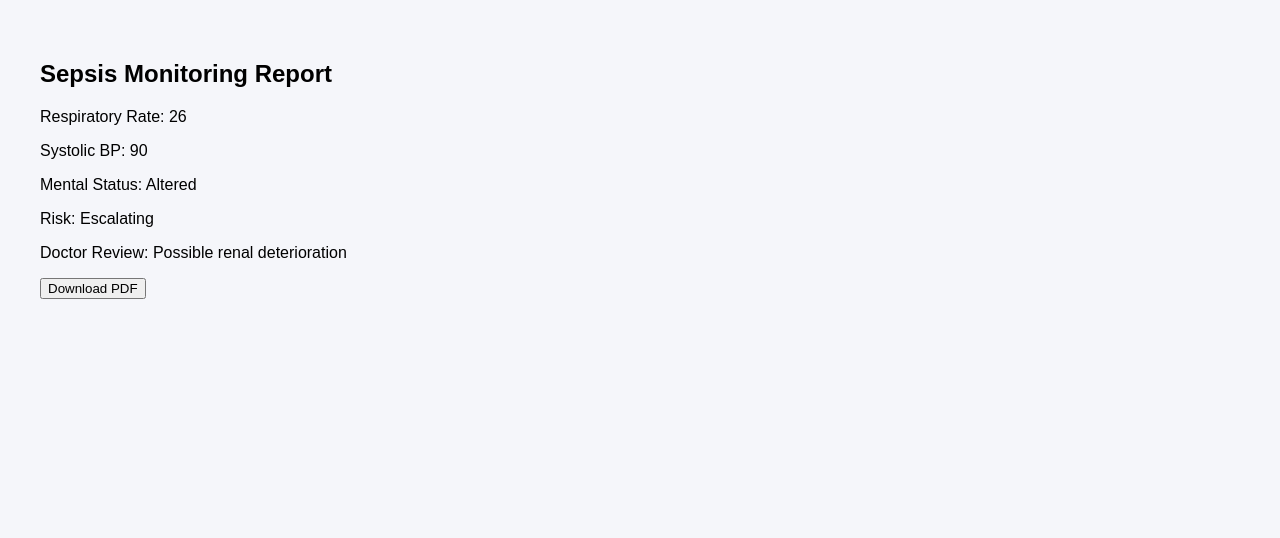
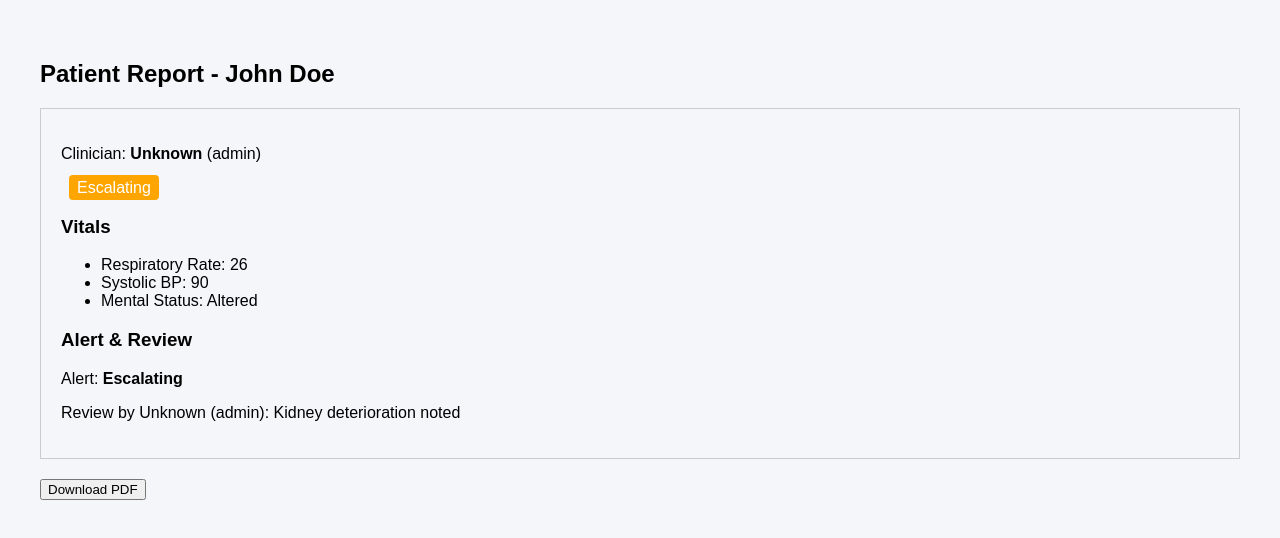
Before and after one commit to SGARVITHA/dum, a React (Create React App) app: page /report/1 in a window 1280 px wide. Shown: the top 538 px of the page. Built offline with nearby package versions, Linux system fonts and the light colour scheme; sample sign-in values are in the browser's storage.

Commit message:
added more pages

```diff
--- a/src/App.jsx
+++ b/src/App.jsx
@@ -5,15 +5,43 @@ import Login from "./pages/Login";
 import PatientList from "./pages/PatientList";
 import PatientDetail from "./pages/PatientDetail";
 import ReportPage from "./pages/ReportPage";
+import RequireAuth from "./components/RequireAuth";
 
 const App = () => {
   return (
     <BrowserRouter>
       <Routes>
+        {/* Public */}
         <Route path="/" element={<Login />} />
-        <Route path="/patients" element={<PatientList />} />
-        <Route path="/patients/:id" element={<PatientDetail />} />
-        <Route path="/report/:id" element={<ReportPage />} />
+
+        {/* Protected */}
+        <Route
+          path="/patients"
+          element={
+            <RequireAuth>
+              <PatientList />
+            </RequireAuth>
+          }
+        />
+
+        <Route
+          path="/patients/:id"
+          element={
+            <RequireAuth>
+              <PatientDetail />
+            </RequireAuth>
+          }
+        />
+
+        <Route
+          path="/report/:id"
+          element={
+            <RequireAuth>
+              <ReportPage />
+            </RequireAuth>
+          }
+        />
+
         <Route path="*" element={<Navigate to="/" />} />
       </Routes>
     </BrowserRouter>
--- a/src/components/AlertBox.jsx
+++ b/src/components/AlertBox.jsx
@@ -1,24 +1,38 @@
 import React, { useState } from "react";
 
-const AlertBox = () => {
+const AlertBox = ({ patientId }) => {
   const [ack, setAck] = useState(false);
   const [note, setNote] = useState("");
 
+  const doctorName = localStorage.getItem("doctorName") || "Unknown";
+  const role = localStorage.getItem("role") || "Unknown";
+
+  const handleAcknowledge = () => {
+    setAck(true);
+    // You can also save review to localStorage or mock DB here
+    console.log({
+      patientId,
+      acknowledgedBy: doctorName,
+      role,
+      note: note || "No review entered"
+    });
+  };
+
   return (
-    <div style={{ border: "1px solid red", padding: 10 }}>
+    <div style={{ border: "1px solid red", padding: 10, marginTop: 20 }}>
       <h4>Escalation Alert</h4>
-
       {!ack ? (
-        <button onClick={() => setAck(true)}>Acknowledge</button>
+        <button onClick={handleAcknowledge}>Acknowledge</button>
       ) : (
-        <>
+        <div>
           <textarea
-            placeholder="Doctor review"
+            placeholder="Enter review (e.g., kidney deterioration)"
             value={note}
             onChange={(e) => setNote(e.target.value)}
+            style={{ width: "100%", height: 60, marginTop: 10 }}
           />
-          <p>Review saved</p>
-        </>
+          <p style={{ marginTop: 10 }}>Acknowledged by {doctorName} ({role})</p>
+        </div>
       )}
     </div>
   );
--- /dev/null
+++ b/src/components/RequireAuth.jsx
@@ -0,0 +1,12 @@
+import React from "react";
+import { Navigate } from "react-router-dom";
+import { isAuthenticated } from "../services/authService";
+
+const RequireAuth = ({ children }) => {
+  if (!isAuthenticated()) {
+    return <Navigate to="/" replace />;
+  }
+  return children;
+};
+
+export default RequireAuth;
--- a/src/pages/Login.jsx
+++ b/src/pages/Login.jsx
@@ -1,18 +1,49 @@
-import React from "react";
+import React, { useState } from "react";
 import { useNavigate } from "react-router-dom";
 
 const Login = () => {
   const navigate = useNavigate();
+  const [name, setName] = useState("");
+  const [role, setRole] = useState("Doctor"); // default role
+  const [error, setError] = useState("");
 
   const handleLogin = () => {
+    if (!name) {
+      setError("Please enter your name");
+      return;
+    }
+
+    // Mock authentication
     localStorage.setItem("token", "mock-jwt");
-    localStorage.setItem("doctorName", "Dr. Smith");
+    localStorage.setItem("doctorName", name);
+    localStorage.setItem("role", role);
+
     navigate("/patients");
   };
 
   return (
     <div style={{ padding: 40 }}>
-      <h2>Doctor / Nurse Login</h2>
+      <h2>Clinician Login</h2>
+
+      <div style={{ marginBottom: 12 }}>
+        <label>Name: </label>
+        <input
+          type="text"
+          value={name}
+          onChange={(e) => setName(e.target.value)}
+        />
+      </div>
+
+      <div style={{ marginBottom: 12 }}>
+        <label>Role: </label>
+        <select value={role} onChange={(e) => setRole(e.target.value)}>
+          <option>Doctor</option>
+          <option>Nurse</option>
+        </select>
+      </div>
+
+      {error && <p style={{ color: "red" }}>{error}</p>}
+
       <button onClick={handleLogin}>Login</button>
     </div>
   );
--- a/src/pages/PatientDetail.jsx
+++ b/src/pages/PatientDetail.jsx
@@ -6,23 +6,45 @@ import AlertBox from "../components/AlertBox";
 const PatientDetail = () => {
   const { id } = useParams();
   const navigate = useNavigate();
-  const [risk] = useState("Escalating");
+
+  // Mock patient data
+  const patient = {
+    id,
+    name: id === "1" ? "John Doe" : "Mary Jane",
+    vitals: {
+      respiratoryRate: 26,
+      systolicBP: 90,
+      mentalStatus: "Altered"
+    },
+    risk: "Escalating"
+  };
+
+  // Get logged-in clinician info
+  const doctorName = localStorage.getItem("doctorName") || "Unknown";
+  const role = localStorage.getItem("role") || "Unknown";
 
   return (
     <div style={{ padding: 40 }}>
-      <h2>Patient #{id}</h2>
-      <RiskBadge risk={risk} />
+      <h2>Patient Detail - {patient.name}</h2>
+      <p>
+        Clinician: <strong>{doctorName}</strong> ({role})
+      </p>
+
+      <RiskBadge risk={patient.risk} />
 
       <h3>Vitals</h3>
       <ul>
-        <li>Respiratory Rate: 26</li>
-        <li>Systolic BP: 90</li>
-        <li>Mental Status: Altered</li>
+        <li>Respiratory Rate: {patient.vitals.respiratoryRate}</li>
+        <li>Systolic BP: {patient.vitals.systolicBP}</li>
+        <li>Mental Status: {patient.vitals.mentalStatus}</li>
       </ul>
 
-      <AlertBox />
+      <AlertBox patientId={patient.id} />
 
-      <button onClick={() => navigate(`/report/${id}`)}>
+      <button
+        style={{ marginTop: 20 }}
+        onClick={() => navigate(`/report/${patient.id}`)}
+      >
         View Report
       </button>
     </div>
--- a/src/pages/ReportPage.jsx
+++ b/src/pages/ReportPage.jsx
@@ -1,24 +1,60 @@
 import React from "react";
+import { useParams } from "react-router-dom";
+import RiskBadge from "../components/RiskBadge";
 import html2pdf from "html2pdf.js";
 
 const ReportPage = () => {
+  const { id } = useParams();
+
+  // Mock patient data (same as PatientDetail)
+  const patient = {
+    id,
+    name: id === "1" ? "John Doe" : "Mary Jane",
+    vitals: {
+      respiratoryRate: 26,
+      systolicBP: 90,
+      mentalStatus: "Altered"
+    },
+    risk: "Escalating",
+    alertReview: "Kidney deterioration noted", // Example review
+    acknowledgedBy: localStorage.getItem("doctorName") || "Unknown",
+    role: localStorage.getItem("role") || "Unknown"
+  };
+
   const downloadPDF = () => {
     const element = document.getElementById("report-content");
-    html2pdf().from(element).save("Sepsis_Report.pdf");
+    html2pdf().from(element).save(`Sepsis_Report_${patient.id}.pdf`);
   };
 
   return (
     <div style={{ padding: 40 }}>
-      <div id="report-content">
-        <h2>Sepsis Monitoring Report</h2>
-        <p>Respiratory Rate: 26</p>
-        <p>Systolic BP: 90</p>
-        <p>Mental Status: Altered</p>
-        <p>Risk: Escalating</p>
-        <p>Doctor Review: Possible renal deterioration</p>
+      <h2>Patient Report - {patient.name}</h2>
+      <div id="report-content" style={{ border: "1px solid #ccc", padding: 20 }}>
+        <p>
+          Clinician: <strong>{patient.acknowledgedBy}</strong> ({patient.role})
+        </p>
+
+        <RiskBadge risk={patient.risk} />
+
+        <h3>Vitals</h3>
+        <ul>
+          <li>Respiratory Rate: {patient.vitals.respiratoryRate}</li>
+          <li>Systolic BP: {patient.vitals.systolicBP}</li>
+          <li>Mental Status: {patient.vitals.mentalStatus}</li>
+        </ul>
+
+        <h3>Alert & Review</h3>
+        <p>
+          Alert: <strong>{patient.risk}</strong>
+        </p>
+        <p>
+          Review by {patient.acknowledgedBy} ({patient.role}): {patient.alertReview}
+        </p>
       </div>
 
-      <button onClick={downloadPDF}>Download PDF</button>
+      <button style={{ marginTop: 20 }} onClick={downloadPDF}>
+        Download PDF
+      </button>
     </div>
   );
 };
--- /dev/null
+++ b/src/services/authService.js
@@ -0,0 +1,7 @@
+export const isAuthenticated = () => {
+  return !!localStorage.getItem("token");
+};
+
+export const logout = () => {
+  localStorage.removeItem("token");
+};
--- a/src/services/authServices.js
+++ /dev/null
@@ -1,3 +0,0 @@
-export const login = () => {
-  localStorage.setItem("token", "mock-jwt");
-};
```
